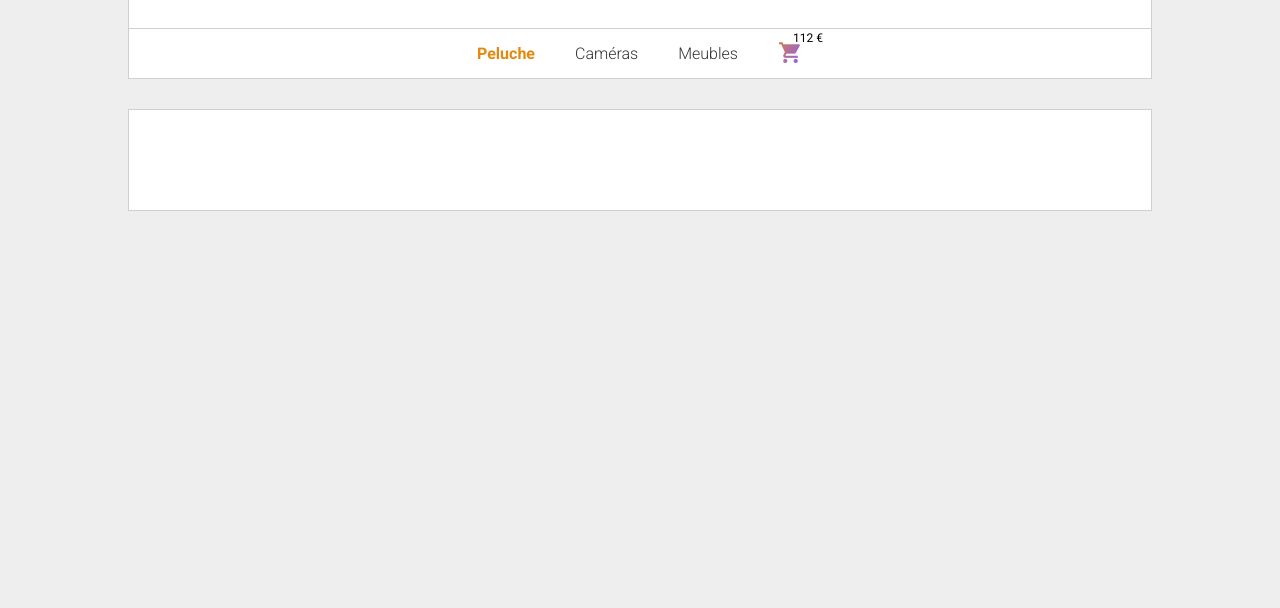
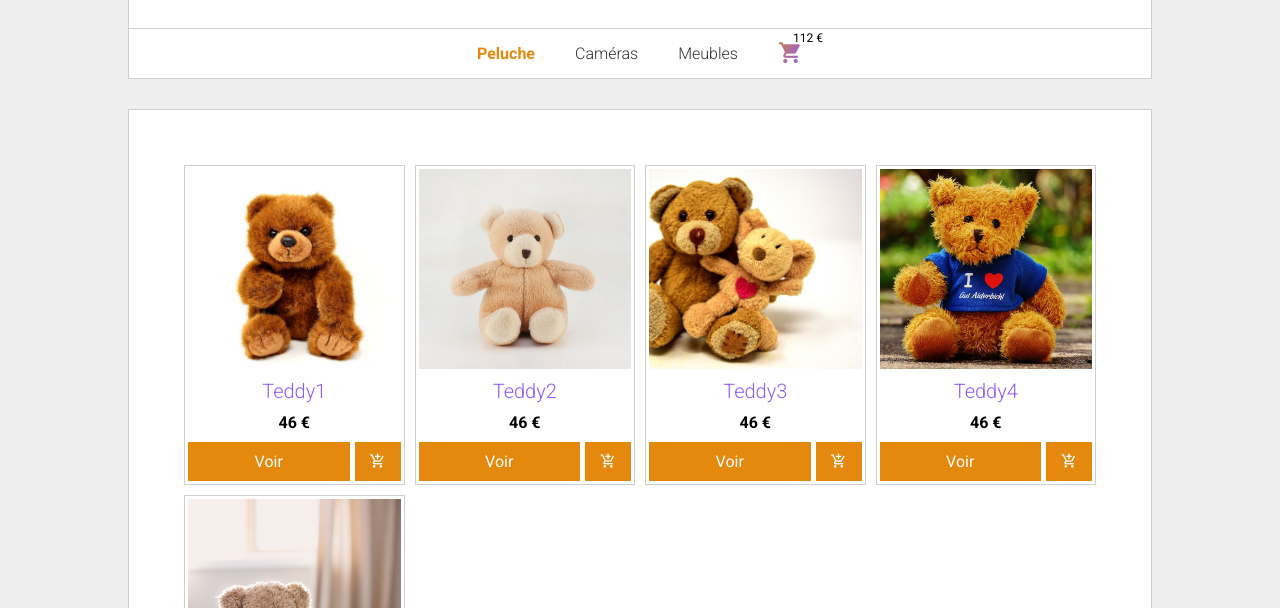
Before and after one commit to mconvers/MathieuConvers_05_09112020, a website built with webpack: page src/templates/index.html in a window 1280 px wide. Shown: the part 192-800 px from the top of the page. Built offline with nearby package versions, Linux system fonts and the light colour scheme; files whose address does not match are found by name.

Commit message:
add articles

```diff
--- a/src/scss/style.scss
+++ b/src/scss/style.scss
@@ -129,3 +129,88 @@ body {
     }
   }
 }
+
+// list-articles
+
+.list-articles{
+}
+
+.list{
+  display: grid;
+  grid-template-columns: repeat(4,minmax(0,1fr));
+
+  @include media("<=768px"){
+    grid-template-columns: repeat(2, 1fr);
+  }
+  @include media("<=568px"){
+    grid-template-columns: repeat(1, 1fr);
+  }
+
+  .item{
+    max-width: 100%;
+    // flex: 0 1 220px;
+    // height: 295px;
+    padding: 3px;
+    margin: 5px;
+    text-align: center;
+    display: flex;
+    flex-direction: column;
+
+    &:last-child{
+      // margin-right: 0;
+      // margin-bottom: 10px;
+    }
+
+    &__image{
+      width: 100%;
+      overflow: hidden;
+      margin-bottom: 10px;
+      // background-color: var(--v-grey-base);
+      display: flex;
+      align-items: center;
+
+      img{
+        width: 100%;
+        height: 200px;
+        object-fit: cover;
+        object-position: center;
+      }
+    }
+
+    &__name{
+      font-size: rem(20);
+      font-weight: lighter;
+      color: $primary;
+      text-transform: capitalize;
+      margin: auto 0 10px;
+    }
+
+    &__price{
+      font-weight: bolder;
+      margin-bottom: 10px;
+    }
+
+    &__links{
+      display: flex;
+      justify-content: center;
+
+      a{
+        display: block;
+        padding: 10px 15px;
+        background-color: $secondary;
+        margin-left: 5px;
+        color: #fff !important;
+        transition: $transition-base;
+
+        &:hover{
+          color: #fff !important;
+        }
+
+        &:first-child{
+          flex: 1 1 auto;
+          margin-left: 0;
+        }
+      }
+    }
+  }
+  }
--- a/src/templates/index.html
+++ b/src/templates/index.html
@@ -38,22 +38,22 @@
           <div class="wrapper">
             <ul>
               <li>
-                <a href="./teddy.html" title="Ours en peluche" class="current">
+                <a href="teddy.html" title="Ours en peluche" class="current">
                   Peluche
                 </a>
               </li>
               <li>
-                <a href="./camera.html" title="Caméras vintage">
+                <a href="camera.html" title="Caméras vintage">
                   Caméras
                 </a>
               </li>
               <li>
-                <a href="./furniture.html" title="Meubles en chêne">
+                <a href="furniture.html" title="Meubles en chêne">
                   Meubles
                 </a>
               </li>
               <li class="cart-ico">
-                <a href="./cart.html">
+                <a href="cart.html">
                   <i class="mdi mdi-cart"></i>
                 </a>
                 <span>112 €</span>
@@ -64,9 +64,97 @@
       </div>
     </div>
     <main class="main">
-      <div class="wrapper bordered">
-        <router-view/>
-      </div>
+      <article class="list-articles">
+        <div class="wrapper bordered">
+          <div class="list">
+            <div class="item bordered">
+              <div class="item__image">
+                <img src="images/content/teddy_1.jpg" alt="teddy_1">
+              </div>
+              <div class="item__name">
+                teddy1
+              </div>
+              <div class="item__price">
+                46 €
+              </div>
+              <div class="item__links">
+                <a href="product.html">Voir</a>
+                <a href="">
+                  <span class="mdi mdi-cart-plus"></span>
+                </a>
+              </div>
+            </div>
+            <div class="item bordered">
+              <div class="item__image">
+                <img src="images/content/teddy_2.jpg" alt="teddy_2">
+              </div>
+              <div class="item__name">
+                teddy2
+              </div>
+              <div class="item__price">
+                46 €
+              </div>
+              <div class="item__links">
+                <a href="product.html">Voir</a>
+                <a href="">
+                  <span class="mdi mdi-cart-plus"></span>
+                </a>
+              </div>
+            </div>
+            <div class="item bordered">
+              <div class="item__image">
+                <img src="images/content/teddy_3.jpg" alt="teddy_3">
+              </div>
+              <div class="item__name">
+                teddy3
+              </div>
+              <div class="item__price">
+                46 €
+              </div>
+              <div class="item__links">
+                <a href="product.html">Voir</a>
+                <a href="">
+                  <span class="mdi mdi-cart-plus"></span>
+                </a>
+              </div>
+            </div>
+            <div class="item bordered">
+              <div class="item__image">
+                <img src="images/content/teddy_4.jpg" alt="teddy_4">
+              </div>
+              <div class="item__name">
+                teddy4
+              </div>
+              <div class="item__price">
+                46 €
+              </div>
+              <div class="item__links">
+                <a href="product.html">Voir</a>
+                <a href="">
+                  <span class="mdi mdi-cart-plus"></span>
+                </a>
+              </div>
+            </div>
+            <div class="item bordered">
+              <div class="item__image">
+                <img src="images/content/teddy_5.jpg" alt="teddy_5">
+              </div>
+              <div class="item__name">
+                teddy5
+              </div>
+              <div class="item__price">
+                46 €
+              </div>
+              <div class="item__links">
+                <a href="product.html">Voir</a>
+                <a href="">
+                  <span class="mdi mdi-cart-plus"></span>
+                </a>
+              </div>
+            </div>
+          </div>
+        </div>
+      </article>
     </main>
   </body>
 </html>
```
